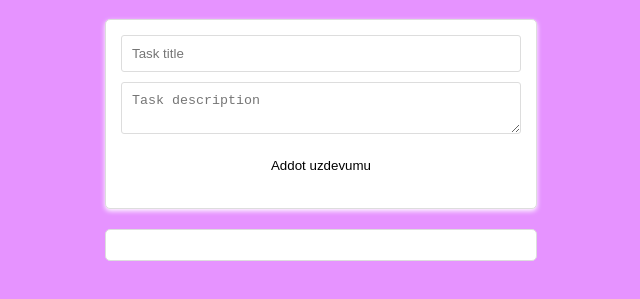
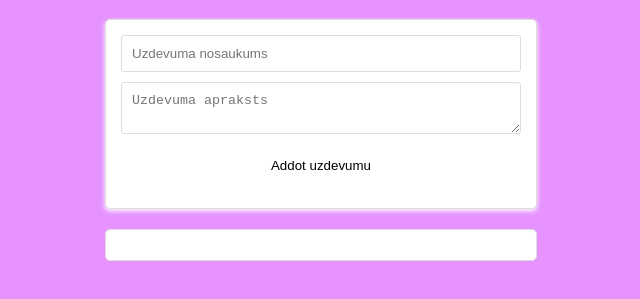
Before and after one commit to 23DP3SOsip/cutetodo, a website: page index.html in a window 1280 px wide. Shown: the part 79-378 px from the top of the page, without its empty margins (319-959 px from the left). Drawn offline with Linux system fonts and the light colour scheme; no server answers.

Commit message:
a little more fixes

```diff
--- a/index.html
+++ b/index.html
@@ -9,8 +9,8 @@
   <h1>Mans To-Do Lists</h1>
 
   <form id="taskForm">
-    <input type="text" id="title" placeholder="Task title" required />
-    <textarea id="description" placeholder="Task description"></textarea>
+    <input type="text" id="title" placeholder="Uzdevuma nosaukums" required />
+    <textarea id="description" placeholder="Uzdevuma apraksts"></textarea>
     <button type="submit">Addot uzdevumu</button>
   </form>
 
```
